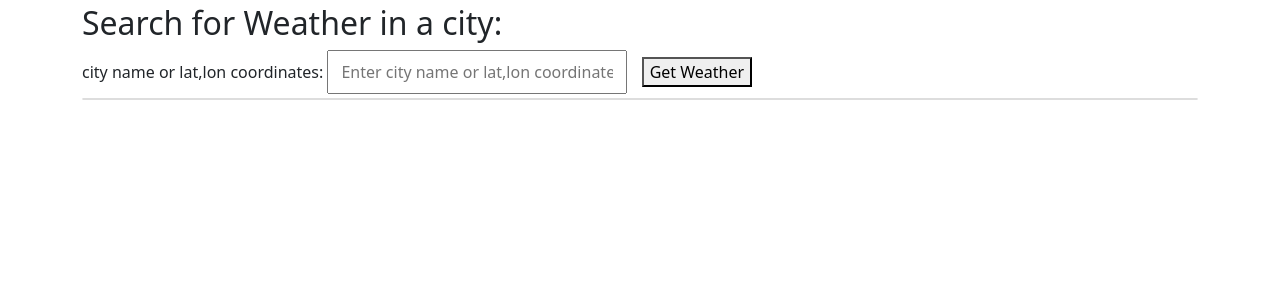
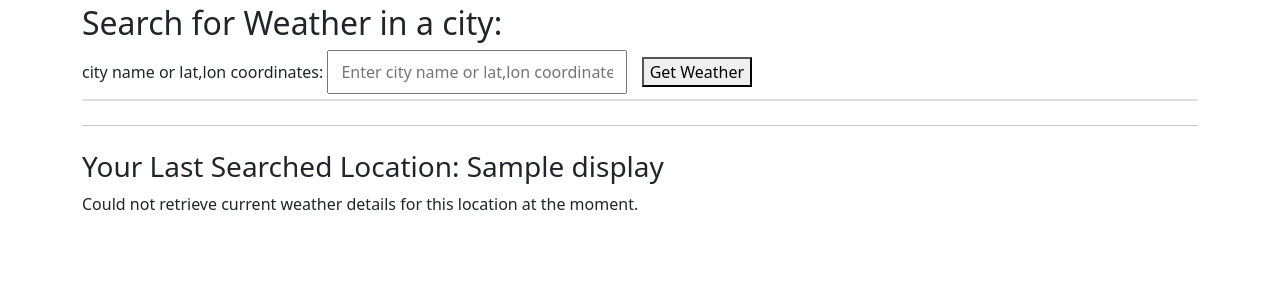
Before and after one commit to valed-dm/wfcast, a Django app: template wfcast/templates/weather/city_search.html in a window 1280 px wide. Shown: the part 56-356 px from the top of the page. Run offline with Django 5.2, Linux system fonts and the light colour scheme; a user stored in the database is signed in; tables that the repository leaves empty hold one stand-in row (values such as "Sample post"); the template is opened without the code that fills it: most values are stand-ins (such as "Sample title", 1, 10 or a date in 2020); parts of the project's set-up code (start-up, migrations or seed data) failed here and were passed over; some libraries are stand-ins or nearby versions.

Commit message:
feat(weather): last search reminder added for authorized users.

```diff
--- a/wfcast/templates/weather/city_search.html
+++ b/wfcast/templates/weather/city_search.html
@@ -17,7 +17,105 @@
     <input type="hidden" name="lon" id="lon" />
     <button type="submit">Get Weather</button>
   </form>
-  <div id="suggestions" class="mt-1"></div>
+  <div id="suggestions" class="mb-3"></div>
+  <div id="last_search_renewed_results">
+    {# --- Display Last Searched Weather for Authenticated Users --- #}
+    {% if request.user.is_authenticated and last_searched_city_info and last_search_weather_data %}
+      <hr class="my-4" />
+      <div class="last-search-section">
+        <h3>Your Last Searched Location: {{ last_searched_city_info.display }}</h3>
+        {% with weather=last_search_weather_data location=last_searched_city_info %}
+          {# Display Current Conditions from last search #}
+          {% if weather.current_weather %}
+            <div class="current-weather-summary mb-3">
+              <h4>Current Conditions</h4>
+              <p class="temperature">
+                Temperature:
+                {% if weather.current_weather.temperature is not None %}
+                  {{ weather.current_weather.temperature|floatformat:1 }}°C
+                {% else %}
+                  N/A
+                {% endif %}
+              </p>
+              <p class="wind">
+                Wind:
+                {% if weather.current_weather.windspeed is not None %}
+                  {{ weather.current_weather.windspeed|floatformat:1 }} km/h
+                  {% if weather.current_weather.winddirection is not None %}
+                    ({{ weather.current_weather.winddirection }}
+                    °)
+                  {% endif %}
+                {% else %}
+                  N/A
+                {% endif %}
+              </p>
+            </div>
+          {% endif %}
+          {# Display a snippet of Hourly Forecast - e.g., next 3 hours #}
+          {% if weather.hourly_processed %}
+            <div class="forecast-section mb-3">
+              <h4>Hourly (Next few hours)</h4>
+              <div class="table-responsive">
+                <table class="forecast-table hourly-forecast-table table table-sm table-bordered">
+                  <thead>
+                    <tr>
+                      <th>Time</th>
+                      {% for hour_data in weather.hourly_processed|slice:":3" %}
+                        {# Show first 3 #}
+                        <td>
+                          {% if hour_data.time %}
+                            {{ hour_data.time|date:"H:i" }}
+                          {% else %}
+                            --:--
+                          {% endif %}
+                        </td>
+                      {% endfor %}
+                    </tr>
+                  </thead>
+                  <tbody>
+                    <tr>
+                      <th>Temp (°C)</th>
+                      {% for hour_data in weather.hourly_processed|slice:":3" %}
+                        <td>
+                          {% if hour_data.temperature is not None %}
+                            {{ hour_data.temperature|floatformat:0 }}
+                          {% else %}
+                            --
+                          {% endif %}
+                        </td>
+                      {% endfor %}
+                    </tr>
+                    <tr>
+                      <th>Precip. (%)</th>
+                      {% for hour_data in weather.hourly_processed|slice:":3" %}
+                        <td>
+                          {% if hour_data.precipitation_probability is not None %}
+                            {{ hour_data.precipitation_probability|floatformat:0 }}
+                          {% else %}
+                            --
+                          {% endif %}
+                        </td>
+                      {% endfor %}
+                    </tr>
+                  </tbody>
+                </table>
+              </div>
+              {% if not weather.hourly_processed|slice:":3" %}<p>Hourly details are not available.</p>{% endif %}
+            </div>
+          {% endif %}
+          {# Link to full forecast page (optional) #}
+        {% endwith %}
+      </div>
+    {% elif request.user.is_authenticated and last_searched_city_info and not last_search_weather_data %}
+      <hr class="my-4" />
+      <div class="last-search-section">
+        <h3>Your Last Searched Location: {{ last_searched_city_info.display }}</h3>
+        <p>Could not retrieve current weather details for this location at the moment.</p>
+      </div>
+    {% elif request.user.is_authenticated %}
+      <p>You have no recent searches.</p>
+    {% endif %}
+  </div>
   <script>
     document.addEventListener('click', function(e) {
       const row = e.target.closest('.result-row');
```
Also changed, not shown: wfcast/weather/utils.py (+20 -0 lines), wfcast/weather/views.py (+51 -1 lines).
